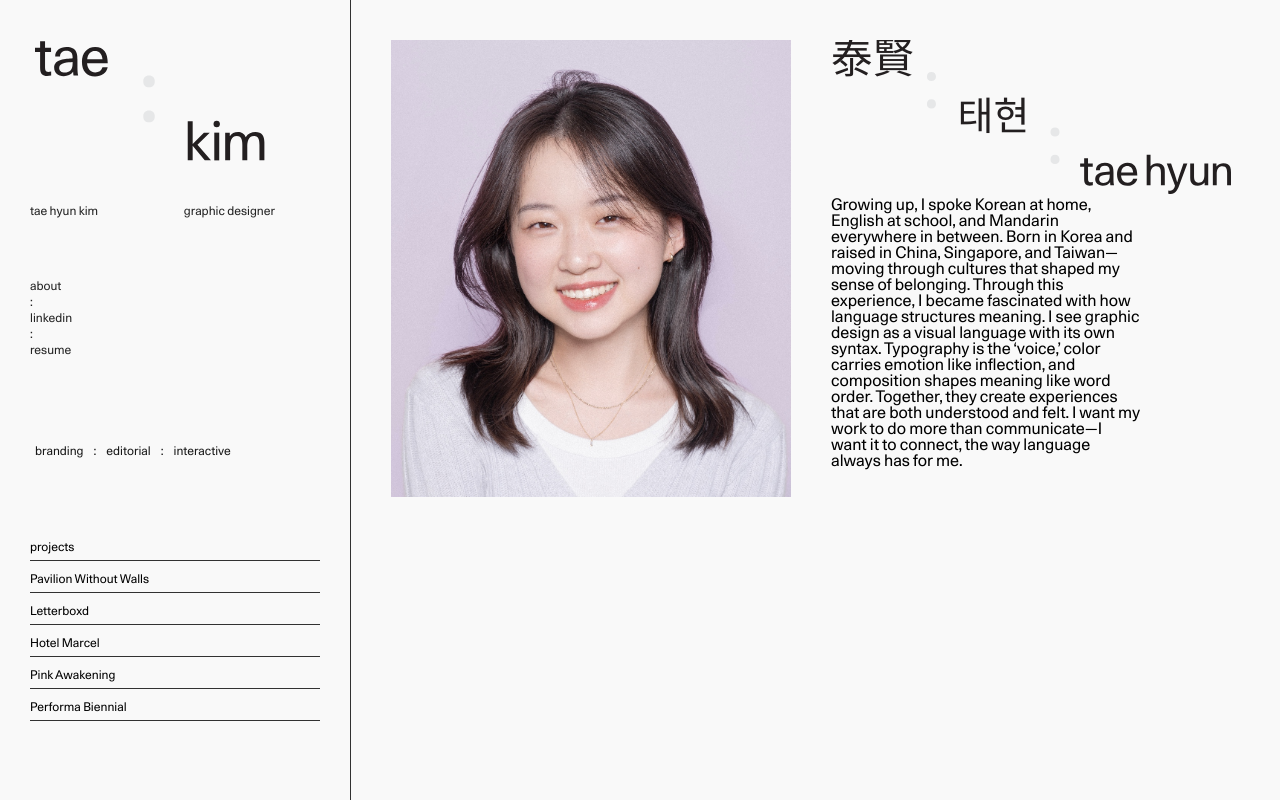
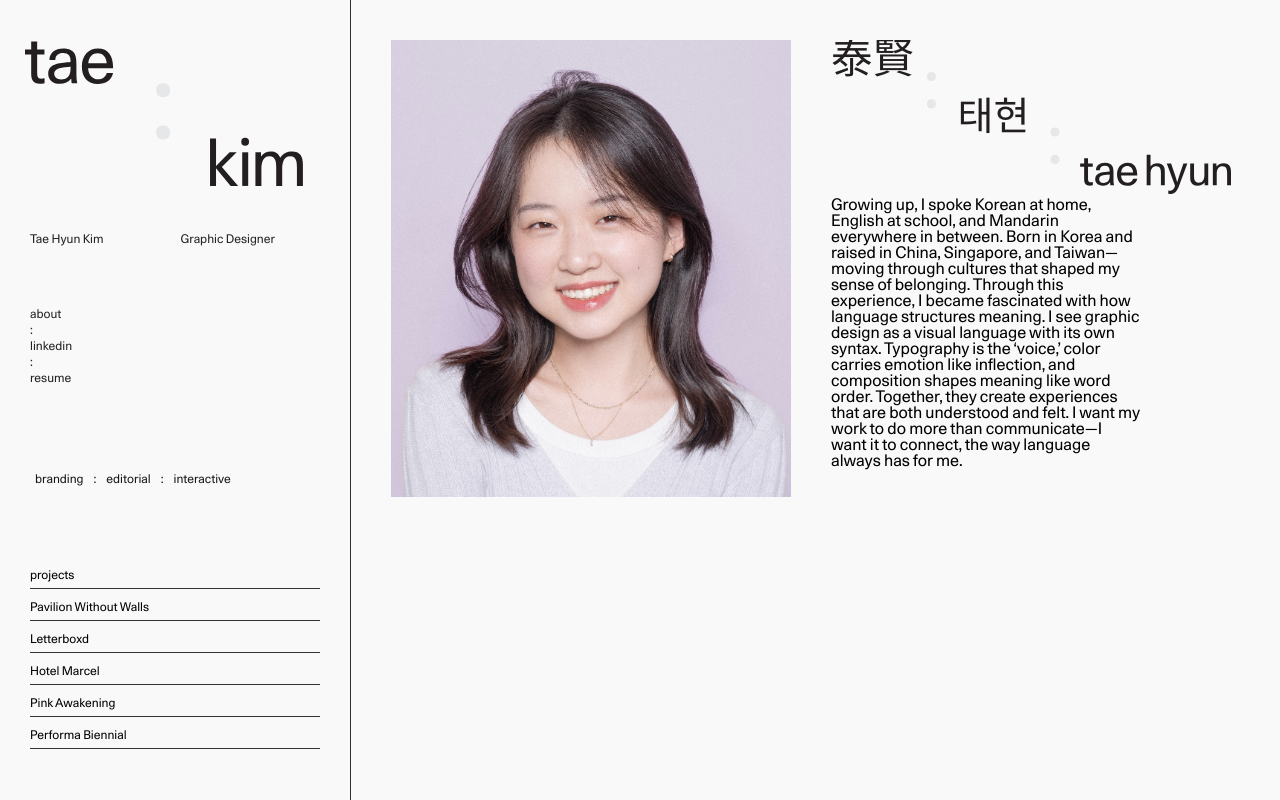
Before and after one commit to thk110101/Tae-Portfolio, a plain HTML site: page info.html in a window 1280 px wide. Drawn offline with Linux system fonts and the light colour scheme; files whose address does not match are found by name.

Commit message:
minor css changes

```diff
--- a/info.html
+++ b/info.html
@@ -16,8 +16,8 @@
                 </a>
             </div>
             <div class="top-bar">
-                <div class="name">tae hyun kim</div>
-                <div class="title">graphic designer</div>
+                <div class="name">Tae Hyun Kim</div>
+                <div class="title">Graphic Designer</div>
             </div>
             <nav>
                 <ul>
--- a/styles.css
+++ b/styles.css
@@ -80,10 +80,11 @@ body {
 }
 
 .logo img {
-    width: 300px;
+    width: 350px !important;
     height: auto;
-    margin-bottom: 20px;
-    margin-left: -20px; /* Adjusts the logo 20px to the left */
+    padding-left: 35px
+    /* margin-bottom: 20px;
+    margin-left: 30px; Adjusts the logo 20px to the left */
 }
 
 /* Main Navigation Menu */
```
